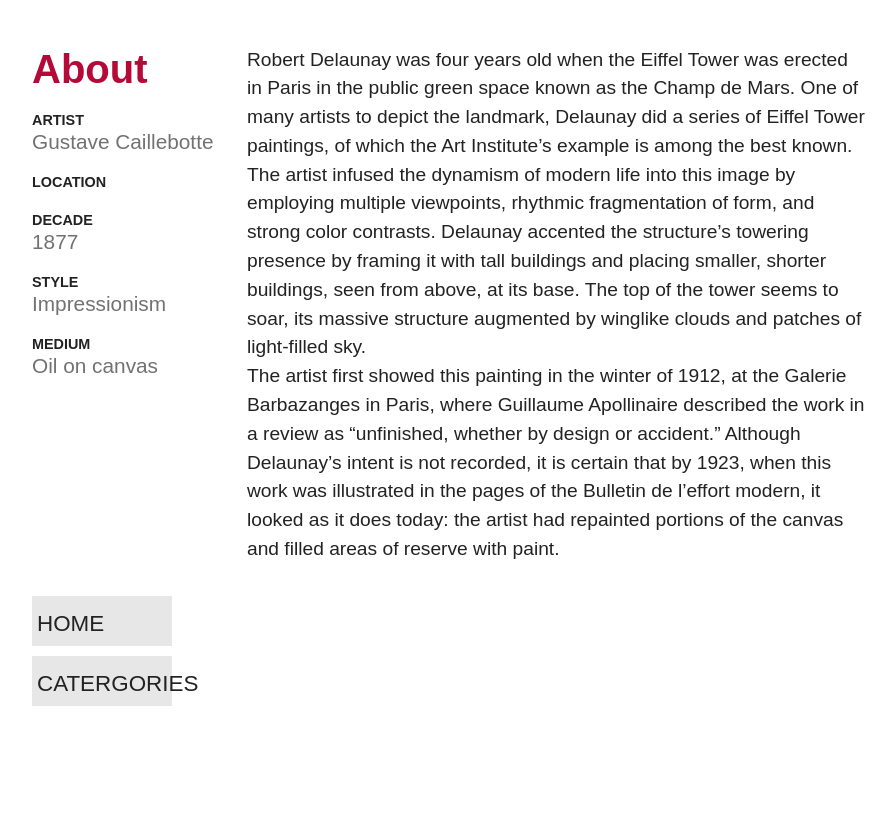
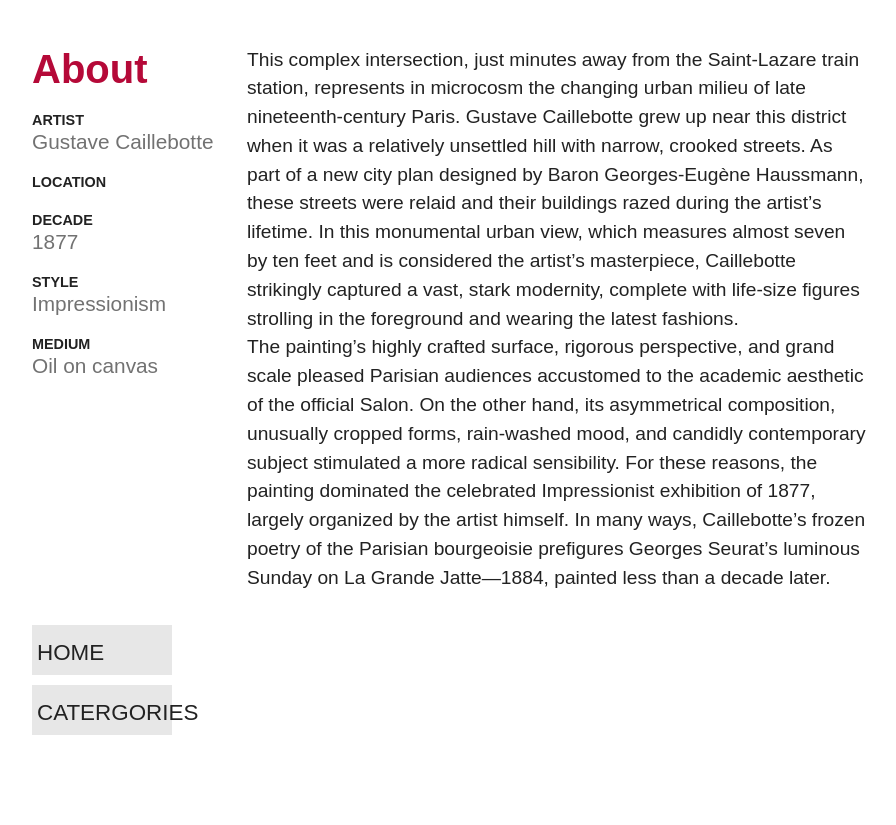
Before and after one commit to jacktollman/ChicagoArtInstitute, a Jekyll site: the page built from paris_street;_rainy_day.md, in a window 1280 px wide. Shown: the part 792-1617 px from the top of the page, without its empty margins (190-1086 px from the left). Built offline with Jekyll 4.4.1, drawn with Linux system fonts in a browser that asks for light colours; before the commit the page ends 1588 px from its top, so only the background shows below that.

Commit message:
Update paris_street;_rainy_day.md

```diff
--- a/paris_street;_rainy_day.md
+++ b/paris_street;_rainy_day.md
@@ -13,6 +13,6 @@ image: /img/Paris Street; Rainy Day.jpg
 ---
 
 
-Robert Delaunay was four years old when the Eiffel Tower was erected in Paris in the public green space known as the Champ de Mars. One of many artists to depict the landmark, Delaunay did a series of Eiffel Tower paintings, of which the Art Institute’s example is among the best known. The artist infused the dynamism of modern life into this image by employing multiple viewpoints, rhythmic fragmentation of form, and strong color contrasts. Delaunay accented the structure’s towering presence by framing it with tall buildings and placing smaller, shorter buildings, seen from above, at its base. The top of the tower seems to soar, its massive structure augmented by winglike clouds and patches of light-filled sky.
+This complex intersection, just minutes away from the Saint-Lazare train station, represents in microcosm the changing urban milieu of late nineteenth-century Paris. Gustave Caillebotte grew up near this district when it was a relatively unsettled hill with narrow, crooked streets. As part of a new city plan designed by Baron Georges-Eugène Haussmann, these streets were relaid and their buildings razed during the artist’s lifetime. In this monumental urban view, which measures almost seven by ten feet and is considered the artist’s masterpiece, Caillebotte strikingly captured a vast, stark modernity, complete with life-size figures strolling in the foreground and wearing the latest fashions.
 
-The artist first showed this painting in the winter of 1912, at the Galerie Barbazanges in Paris, where Guillaume Apollinaire described the work in a review as “unfinished, whether by design or accident.” Although Delaunay’s intent is not recorded, it is certain that by 1923, when this work was illustrated in the pages of the Bulletin de l’effort modern, it looked as it does today: the artist had repainted portions of the canvas and filled areas of reserve with paint.
+The painting’s highly crafted surface, rigorous perspective, and grand scale pleased Parisian audiences accustomed to the academic aesthetic of the official Salon. On the other hand, its asymmetrical composition, unusually cropped forms, rain-washed mood, and candidly contemporary subject stimulated a more radical sensibility. For these reasons, the painting dominated the celebrated Impressionist exhibition of 1877, largely organized by the artist himself. In many ways, Caillebotte’s frozen poetry of the Parisian bourgeoisie prefigures Georges Seurat’s luminous Sunday on La Grande Jatte—1884, painted less than a decade later.
```
